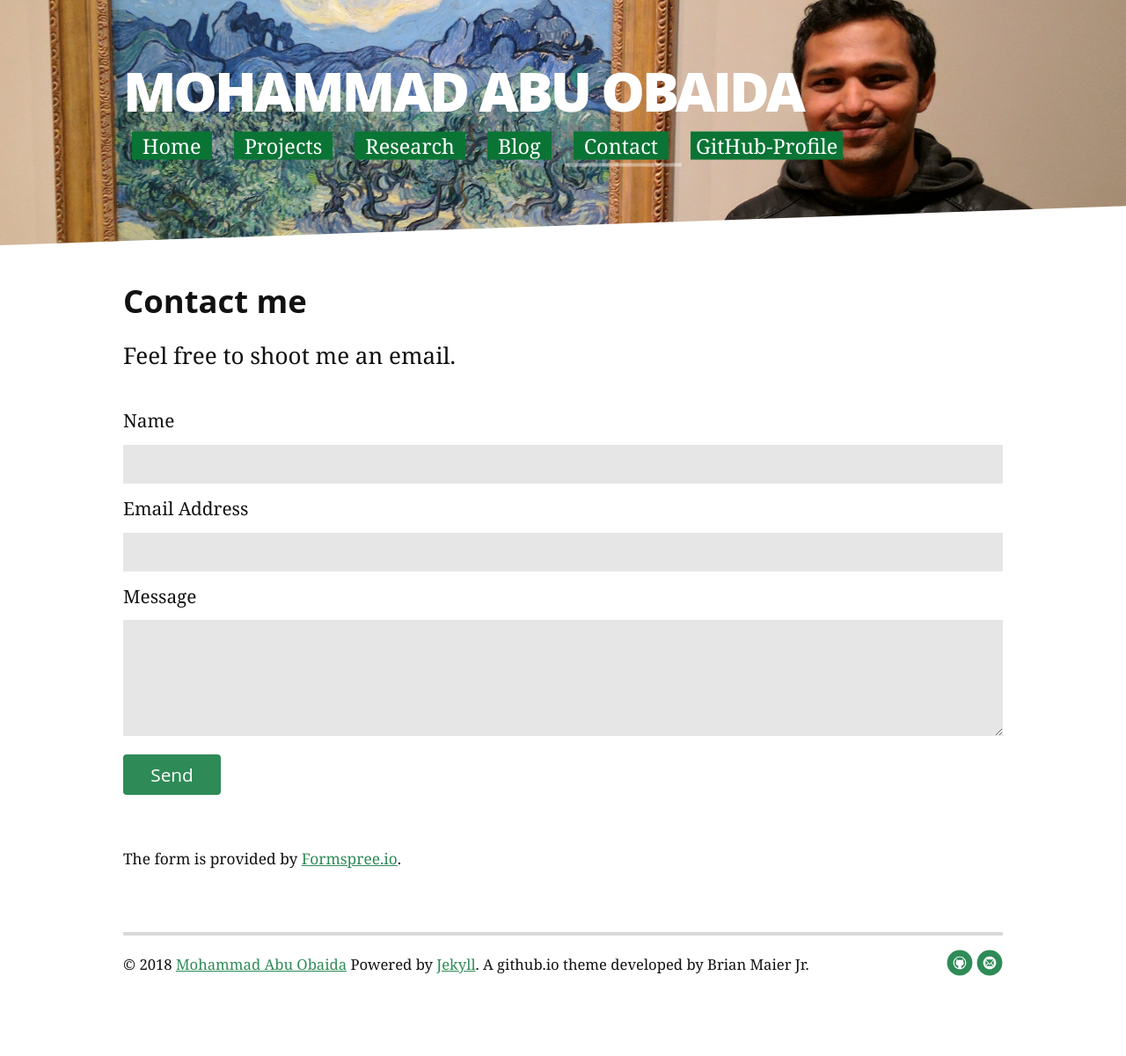
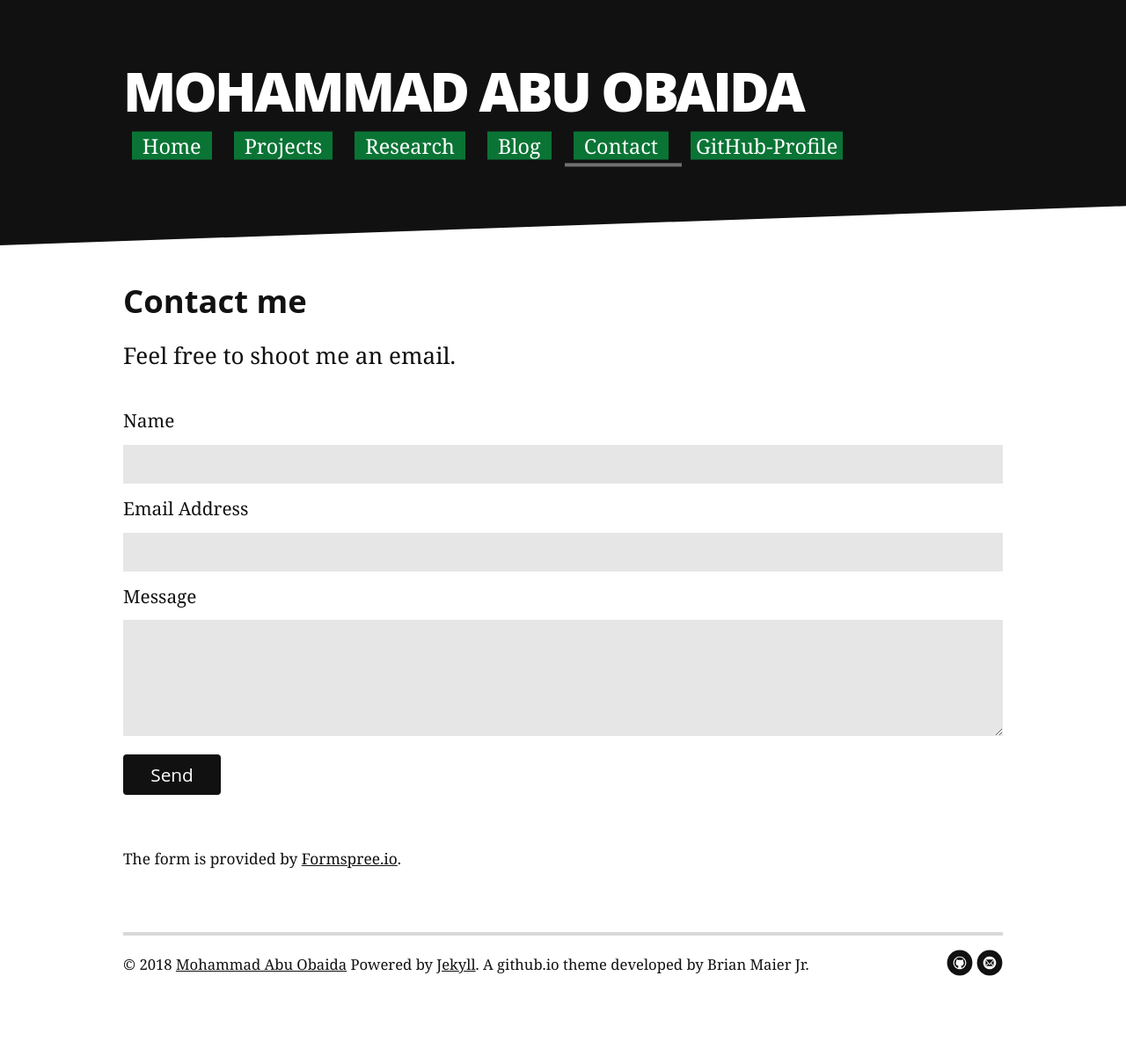
Before and after one commit to summonersRift/summonersrift.github.io, a Jekyll site: the page built from contactme.md, in a window 1280 px wide. Shown: the whole page at 88% size. Built offline with Jekyll 4.4.1, drawn with Linux system fonts in a browser that asks for light colours; nearby versions of some CDN libraries.

Commit message:
Removed photo and css items

```diff
--- a/_posts/2018-07-21-mongoDB-vs-postgresql.markdown
+++ b/_posts/2018-07-21-mongoDB-vs-postgresql.markdown
@@ -76,8 +76,9 @@ The following table presents the various SQL statements and the corresponding Mo
 <h3>Create and Alter</h3>
 <table border="1">
   <thead valign="bottom">
-    <tr><th>SQL Schema Statements</th>
-    <th>MongoDB Schema Statements</th>
+    <tr>
+      <th>SQL Schema Statements</th>
+      <th>MongoDB Schema Statements</th>
     </tr>
     </thead>
   <tbody valign="top">
--- a/assets/css/style.css
+++ b/assets/css/style.css
@@ -1,7 +1,7 @@
 @import url(http://fonts.googleapis.com/css?family=Open+Sans:300, 400, 800);
     @import url(http: //fonts.googleapis.com/css?family=PT+Serif:400, 700, 400italic, 700italic);
     .button, .button-secondary, .button-tertiary, .button__outline {
-    background-color: #2e8b57;
+    background-color: #111111;
     display: inline-block;
     position: relative;
     font-family: "Open Sans", Helvetica, Arial, sans-serif;
@@ -42,11 +42,11 @@
 }
 .button__outline {
     background-color: transparent;
-    border: 3px solid #2e8b57;
-    color: #2e8b57;
+    border: 3px solid #111111;
+    color: #111111;
 }
 .button__outline:hover {
-    background-color: #2e8b57;
+    background-color: #111111;
     color: #fff;
 }
 label {
@@ -63,7 +63,7 @@ input[type=text], input[type=email], input[type=phone], input[type=password], in
     margin-bottom: .5rem;
 }
 input[type=text]:focus, input[type=email]:focus, input[type=phone]:focus, input[type=password]:focus, input[type=number]:focus, input[type=search]:focus, textarea:focus {
-    border: 1px solid #2e8b57;
+    border: 1px solid #111111;
 }
 input[type=text].full-width, input[type=email].full-width, input[type=phone].full-width, input[type=password].full-width, input[type=number].full-width, input[type=search].full-width, textarea.full-width {
     width: 100%}
@@ -287,11 +287,11 @@ body p, body ul {
     margin: 0 0 2rem;
 }
 ::-moz-selection {
-    background: #2e8b57;
+    background: #111111;
     color: white;
 }
 ::selection {
-    background: #2e8b57;
+    background: #111111;
     color: white;
 }
 img, video, audio, iframe, object {
@@ -308,7 +308,7 @@ img, video, audio, iframe, object {
     clear: both;
 }
 a {
-    color: #2e8b57;
+    color: #111111;
 }
 a:hover {
     color: #1b5233;
@@ -326,7 +326,7 @@ a:hover {
 .nav-collapse ul li {
     width: 100%;
     display: block;
-    background: #2e8b57;
+    background: #111111;
     border-bottom: 2px solid #349e63;
 }
 .nav-collapse ul li a {
@@ -358,7 +358,7 @@ a:hover {
     float: right;
     line-height: 2em;
     margin-top: .5em;
-    background-color: #2e8b57;
+    background-color: #111111;
     border-radius: 4px;
     padding: 0 .5em;
     color: white;
@@ -394,14 +394,15 @@ dd {
     padding-top: 1em;
 }
 .header {
-    background-color: #2e8b57;
-    background-image: url("../img/van-gogh-olive-trees-moma.jpg");
+    background-color: #111111;
     background-size: cover;
     background-position: center center;
     color: white;
     padding: 0;
     height: 3em;
 }
+/*background-image: url("../img/van-gogh-olive-trees-moma.jpg");
+*/
 .header .container {
     padding: 0;
     max-width: 100%;
@@ -443,7 +444,7 @@ dd {
     content: "";
     position: absolute;
     top: -1.25em;
-    background: #2e8b57;
+    background: #111111;
     display: block;
     height: 2px;
     width: 150px;
@@ -453,7 +454,7 @@ dd {
     content: "";
     position: absolute;
     bottom: -1.25em;
-    background: #2e8b57;
+    background: #111111;
     display: block;
     height: 2px;
     width: 150px;
@@ -486,7 +487,7 @@ dd {
     margin-bottom: 1rem;
 }
 .post .dropcap {
-    color: #2e8b57;
+    color: #111111;
     margin-right: .45rem;
 }
 .post .featuredImage {
@@ -595,7 +596,7 @@ dd {
     width: 100%;
     height: 100%}
 .footer-links ul li a svg .outer-shape {
-    fill: #2e8b57;
+    fill: #111111;
 }
 .footer-links ul li a svg .inner-shape {
     fill: white;
```
